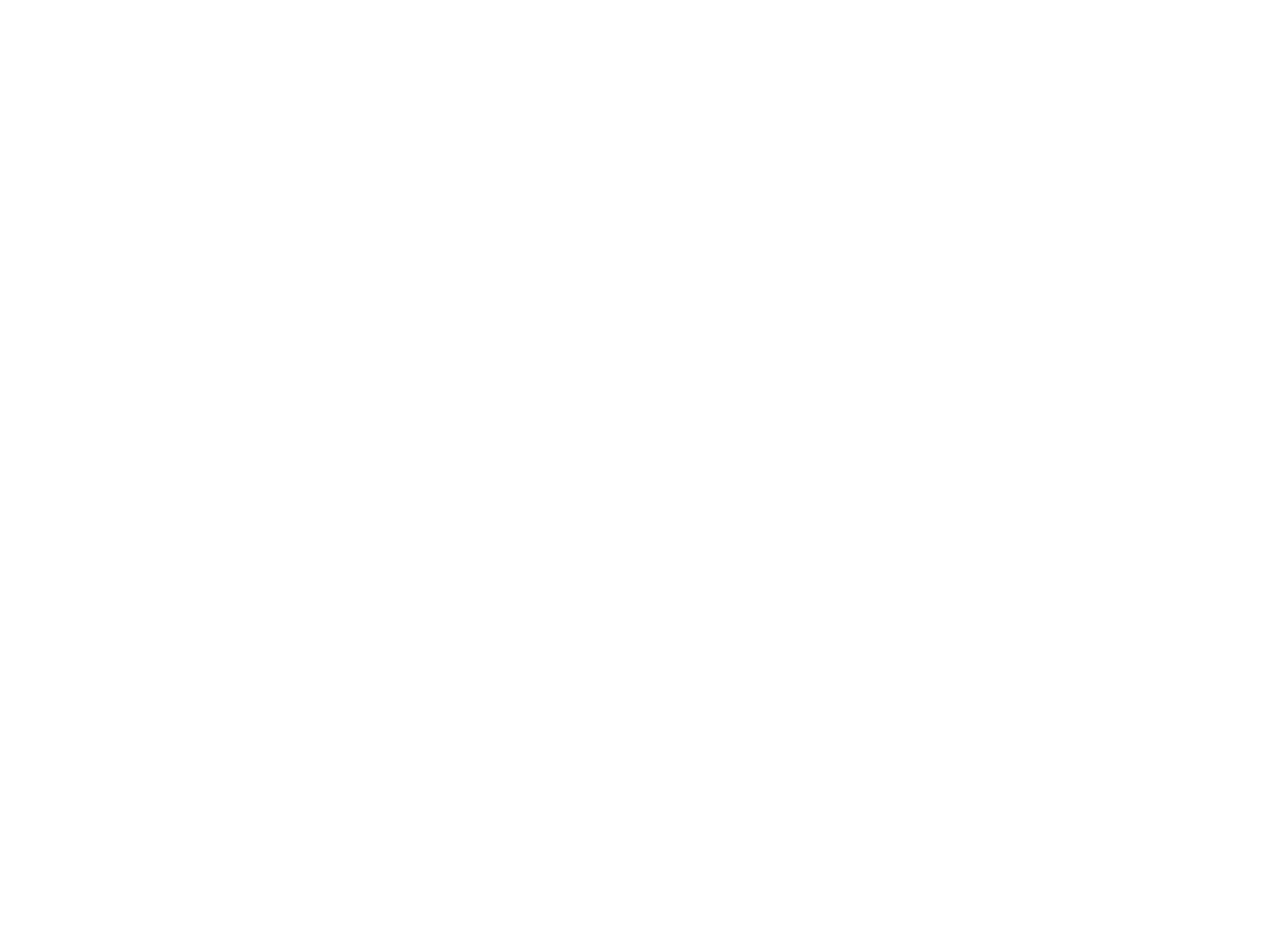
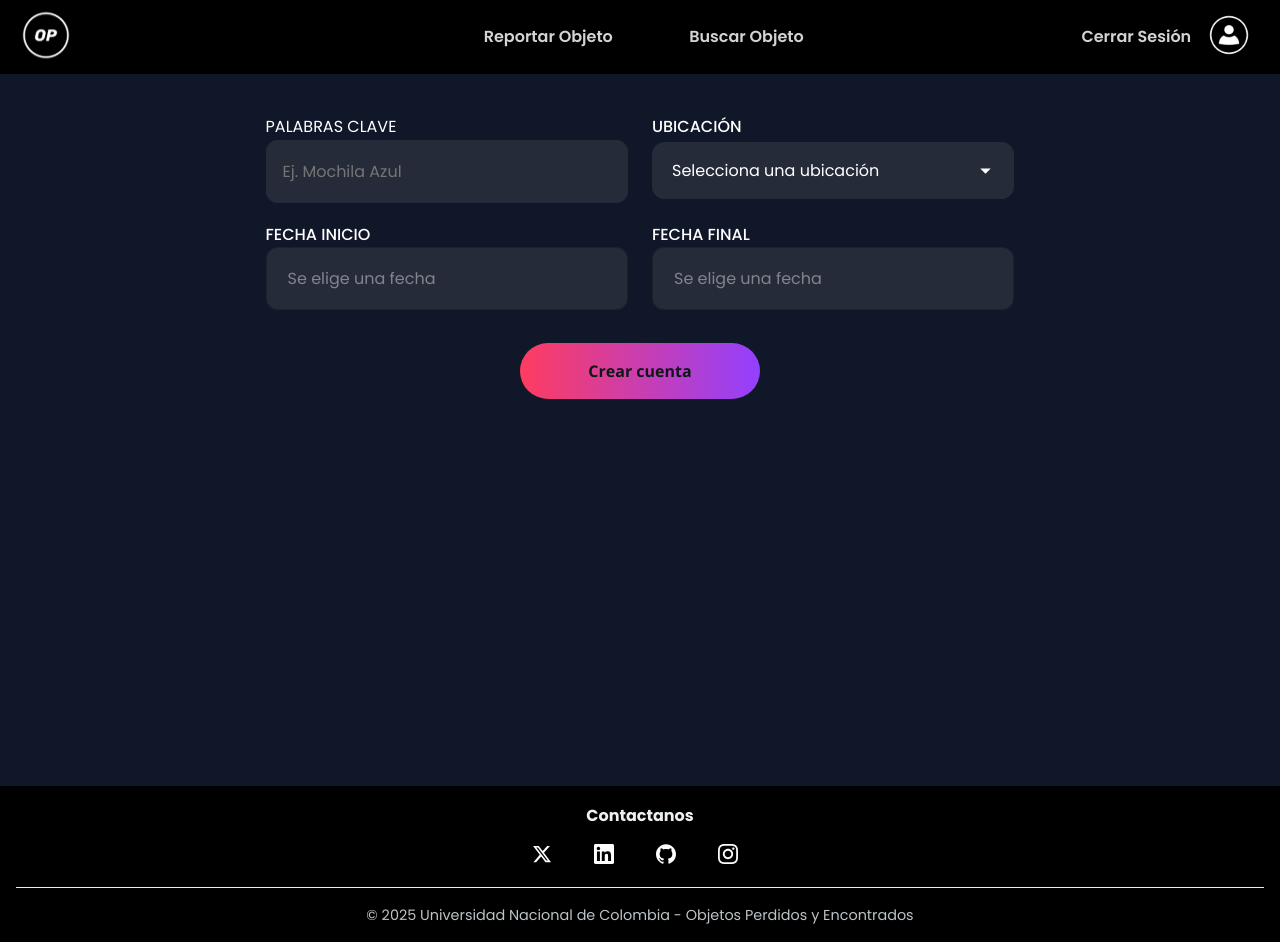
Before and after one commit to SergioR-02/Software_Engineering, a React (Vite) app in the folder Proyecto/frontend/: page /searchReports in a window 1280 px wide. Before the commit this address had no page. Before the commit the page ends 800 px from the top, so only its background shows below. Built offline with nearby package versions, Linux system fonts and the light colour scheme.

Commit message:
Creacion del forms para la busqueda

```diff
--- /dev/null
+++ b/Proyecto/frontend/src/atoms/calendarDateRange/CalendarDateRange.jsx
@@ -0,0 +1,157 @@
+import 'dayjs/locale/es'; // Importa el idioma español
+import dayjs from 'dayjs';
+import { AdapterDayjs } from '@mui/x-date-pickers/AdapterDayjs';
+import { MobileDatePicker } from '@mui/x-date-pickers/MobileDatePicker';
+import { useState, useEffect } from 'react';
+import { LocalizationProvider } from '@mui/x-date-pickers/LocalizationProvider';
+import { esES } from '@mui/x-date-pickers/locales';
+import { createTheme, ThemeProvider } from '@mui/material/styles';
+import '../calendarDate/CalendarDate.scss';
+import './CalendarDateRange.scss';
+
+// Configura dayjs para usar español
+dayjs.locale('es');
+
+// Diseño del calendario
+const theme = createTheme({
+  ...esES,
+  typography: {
+    fontFamily: 'var(--font-poppins)', // Aplica Poppins a todo el tema
+  },
+  components: {
+    MuiOutlinedInput: {
+      styleOverrides: {
+        root: {
+          backgroundColor: '#252b39',
+          height: '63px',
+          borderRadius: '0.75rem',
+          padding: '0 .5rem',
+          fontFamily: 'var(--font-poppins)',
+          '&:hover .MuiOutlinedInput-notchedOutline': {
+            borderColor: '#252b39',
+          },
+          '&.Mui-focused .MuiOutlinedInput-notchedOutline': {
+            border: '1px solid white',
+          },
+        },
+        input: {
+          color: 'white',
+          fontFamily: 'var(--font-poppins)',
+        },
+      },
+    },
+    MuiInputLabel: {
+      styleOverrides: {
+        root: {
+          color: 'white',
+          fontFamily: 'var(--font-poppins)',
+          '&.Mui-focused': {
+            color: 'white',
+          },
+        },
+      },
+    },
+    MuiTypography: {
+      styleOverrides: {
+        overline: {
+          color: 'white !important',
+          fontFamily: 'var(--font-poppins)',
+        },
+      },
+    },
+    MuiPickersDay: {
+      styleOverrides: {
+        root: {
+          fontFamily: 'var(--font-poppins)',
+          '&.Mui-selected': {
+            backgroundColor: '#252b39 !important',
+            color: 'white !important',
+            '&:hover': {
+              backgroundColor: '#252b39 !important',
+            },
+          },
+        },
+      },
+    },
+  },
+});
+
+export default function CalendarDateRange({
+  onDateTimeChange,
+  values = {},
+  labelInicio = "Fecha inicio",
+  labelFin = "Fecha final"
+}) {
+  const [fechaInicio, setFechaInicio] = useState(
+    values.fechaInicio ? dayjs(values.fechaInicio, 'D/M/YYYY') : null
+  );
+  const [fechaFin, setFechaFin] = useState(
+    values.fechaFin ? dayjs(values.fechaFin, 'D/M/YYYY') : null
+  );
+
+  useEffect(() => {
+    onDateTimeChange({
+      fechaInicio: fechaInicio ? fechaInicio.format('YYYY-MM-DD') : null,
+      fechaFin: fechaFin ? fechaFin.format('YYYY-MM-DD') : null,
+    });
+  }, [fechaInicio, fechaFin, onDateTimeChange]);
+
+  const handleFechaInicioChange = (newValue) => {
+    if (newValue) {
+      setFechaInicio(newValue);
+      if (fechaFin && newValue.isAfter(fechaFin)) {
+        setFechaFin(null);
+      }
+    }
+  };
+
+  const handleFechaFinChange = (newValue) => {
+    if (newValue) {
+      setFechaFin(newValue);
+    }
+  };
+
+  return (
+    <div className="ContainerCalendarRange">
+      <div className="ContainerCalendar">
+        <label className="forms__label">{labelInicio}</label>
+        <ThemeProvider theme={theme}>
+          <LocalizationProvider dateAdapter={AdapterDayjs} adapterLocale="es">
+            <MobileDatePicker
+              className='CalendarDate12'
+              disableFuture
+              value={fechaInicio}
+              onChange={handleFechaInicioChange}
+              slotProps={{
+                textField: {
+                  placeholder: "Se elige una fecha",
+                  variant: "outlined",
+                },
+              }}
+            />
+          </LocalizationProvider>
+        </ThemeProvider>
+      </div>
+      <div className="ContainerCalendar">
+        <label className="forms__label">{labelFin}</label>
+        <ThemeProvider theme={theme}>
+          <LocalizationProvider dateAdapter={AdapterDayjs} adapterLocale="es">
+            <MobileDatePicker
+              className='CalendarDate12'
+              disableFuture
+              minDate={fechaInicio || undefined}
+              value={fechaFin}
+              onChange={handleFechaFinChange}
+              slotProps={{
+                textField: {
+                  placeholder: "Se elige una fecha",
+                  variant: "outlined",
+                },
+              }}
+            />
+          </LocalizationProvider>
+        </ThemeProvider>
+      </div>
+    </div>
+  );
+}
--- /dev/null
+++ b/Proyecto/frontend/src/atoms/calendarDateRange/CalendarDateRange.scss
@@ -0,0 +1,17 @@
+.ContainerCalendarRange{
+
+  display: grid;
+  grid-template-columns: 1fr 1fr;
+  gap: 24px;
+
+  @media (max-width: 940px) {
+    grid-template-columns: 1fr;
+  }
+
+}
+
+.CalendarRangeItem{
+  display: flex;
+  flex-direction: column;
+  gap: 8px;
+}
--- /dev/null
+++ b/Proyecto/frontend/src/organisms/lostFound/LostFound.jsx
@@ -0,0 +1,12 @@
+import BasicLayout from "../../templates/layout/BasicLayout";
+import SearchForm from "../searchForm/SearchForm";
+
+const LostFound = () => {
+  return (
+    <BasicLayout>
+      <SearchForm />
+    </BasicLayout>
+  );
+}
+
+export default LostFound;
--- /dev/null
+++ b/Proyecto/frontend/src/organisms/lostFound/LostFound.scss
@@ -0,0 +1 @@
+import
--- a/Proyecto/frontend/src/organisms/respondForms/RespondForms.scss
+++ b/Proyecto/frontend/src/organisms/respondForms/RespondForms.scss
@@ -16,7 +16,7 @@
 .report-form__input{
   margin-top: 0.1rem;
   height: 3.9375rem;
-  padding: .9rem 1.2rem;
+  padding: .9rem 1rem;
   width: 100%;
   font-size: 1em;
   border: 1px solid #252b39;
--- /dev/null
+++ b/Proyecto/frontend/src/organisms/searchForm/SearchForm.jsx
@@ -0,0 +1,90 @@
+
+import CalendarDateRange from '../../atoms/calendarDateRange/CalendarDateRange';
+import { useState } from 'react';
+import InputField from '../../atoms/inputField/InputField';
+import MainButton from '../../atoms/mainButton/MainButton';
+import SelectField from '../../atoms/selectField/SelectField';
+
+const categoryOptions = [
+  { value: "1", label: "Electrónicos" },
+  { value: "2", label: "Documentos" },
+  { value: "3", label: "Accesorios" },
+  { value: "4", label: "Otros" },
+]
+
+const SearchForm = () => {
+  const [values, setValues] = useState({
+    category: '',
+    location: '',
+    description: '',
+    status: '',
+    startDate: '',
+    endDate: '',
+  });
+
+  const handleChangeOptions = (key, value) => {
+    const auxValues = { ...values };
+    if (key === "title"){
+      const  filteredValue =  value.replace(/^\s+/, '').replace(/[^a-zA-Z0-9 .,]/g, '').replace(/\s+/g, ' ');
+      auxValues[key] = filteredValue;
+    }else{
+      auxValues[key] = value;
+    }
+    setValues(auxValues);
+  };
+
+  const handleSubmit = (e) => {
+    e.preventDefault()
+    console.log(values);
+    setValues({
+      category: '',
+      location: '',
+      description: '',
+      status: '',
+      startDate: '',
+      endDate: '',
+    });
+  }
+  const handleDateTimeChange = (dates) => {
+    console.log("Fechas seleccionadas:", dates);
+    // Aquí puedes realizar otras acciones, como actualizar un estado o enviar los datos a una API
+  };
+
+
+
+  return(
+    <form onSubmit={handleSubmit} className="report-form">
+      <div className='ContainerCalendarRange'>
+        <InputField
+          label='PALABRAS CLAVE'
+          type='text'
+          value={values.title}
+          onChange={(e) => handleChangeOptions("title", e.target.value)}
+          placeholder="Ej. Mochila Azul"
+          className='report-form__input'
+        />
+        <SelectField
+          label="UBICACIÓN"
+          value={values.location}
+          onChange={(e) => handleChangeOptions("location", e.target.value)}
+          placeholder="Selecciona una ubicación"
+          options={categoryOptions}
+        />
+      </div>
+      <CalendarDateRange
+        onDateTimeChange={handleDateTimeChange}
+        labelInicio="Fecha inicio"
+        labelFin="Fecha final"
+      />
+      <MainButton
+        text='Crear cuenta'
+        type='submit'
+        onClick={() => {}}
+        className='report-form__button'
+      />
+    </form>
+
+  )
+}
+
+export default SearchForm;
--- a/Proyecto/frontend/src/routes/RoutesComponent.jsx
+++ b/Proyecto/frontend/src/routes/RoutesComponent.jsx
@@ -7,6 +7,7 @@ import Register from '../templates/register/Register'
 import ObjectDetails from '../templates/objectDetails/ObjectDetails'
 import FormReport from '../templates/formReports/FormReports'
 import ProfileInformation from '../templates/profileInformation/ProfileInformation'
+import SearchReports from '../templates/searchReports/SearchReports'
 
 
 const RoutesComponent = () => {
@@ -21,6 +22,7 @@ const RoutesComponent = () => {
         <Route path='/profileInformation' element={<ProfileInformation/>} />
         <Route path='/report' element={<FormReport/>} />
         <Route path='/editar/:id' element={<FormReport/>} />
+        <Route path='/searchReports' element={<SearchReports/>} />
       </Routes>
     </BrowserRouter>
   )
--- /dev/null
+++ b/Proyecto/frontend/src/templates/searchReports/SearchReports.jsx
@@ -0,0 +1,17 @@
+import Header from "../../organisms/header/Header";
+import { Footer } from "../../organisms/footer/Footer";
+import LostFound from "../../organisms/lostFound/LostFound";
+
+const SearchReports = () => {
+
+
+  return (
+    <>
+      <Header />
+      <LostFound />
+      <Footer />
+    </>
+  );
+};
+
+export default SearchReports;
```
